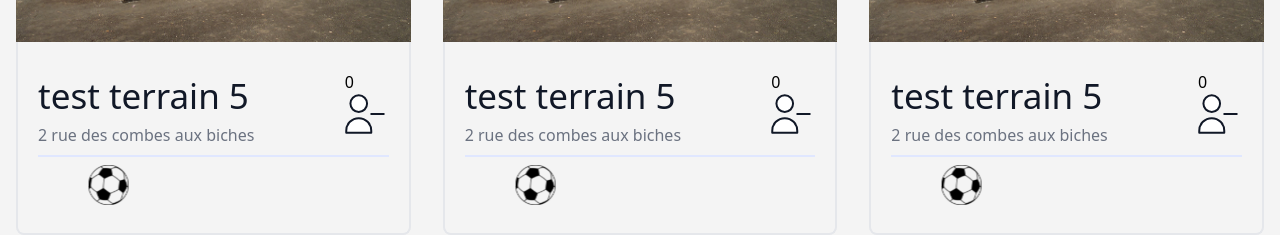
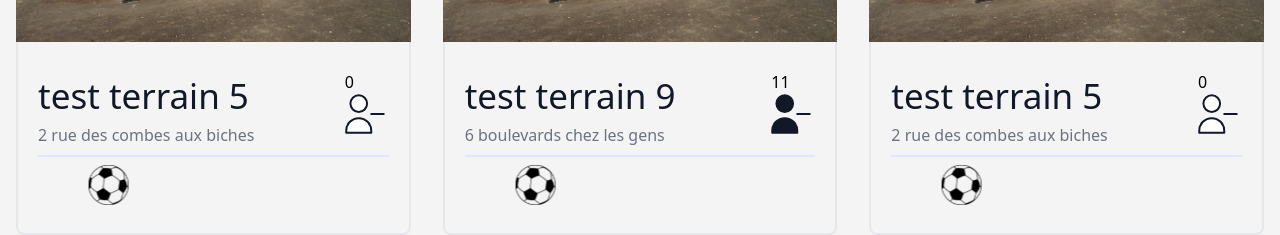
Before and after one commit to Marwin-Rdgs/GoMatch.fr, a Vue app: page /search in a window 1280 px wide. Shown: the part 1401-1636 px from the top of the page. Built offline with nearby package versions, Linux system fonts and the light colour scheme.

Commit message:
Preparation search system

```diff
--- a/src/Views/searchView.vue
+++ b/src/Views/searchView.vue
@@ -3,7 +3,9 @@
 <div class="flex justify-center my-10">
     <div class="grid grid-cols-3 relative">
         <arrowback class="w-32"/>
-        <foot/>
+        <!-- Voir avec les profs (changer de sport avec les flèches également) -->
+        <!-- <component v-bind:is="types[foot]"/> -->
+        <foot />
         <arrownext class="w-32"/>
     </div>
 </div>
@@ -41,8 +43,10 @@
 
         <cardterrains
     type='foot'
-    nom="test terrain 5"
-    adress="2 rue des combes aux biches"
+    statut
+    joueur="11"
+    nom="test terrain 9"
+    adress="6 boulevards chez les gens"
     img="/public/terrains/citystade1.jpg"/>
 
         <cardterrains
@@ -68,7 +72,16 @@ import tennis from "../components/icones/perso_tennis.vue";
 
 export default {
   name: "searchView",
-
+  data: function() {
+    return {
+      types: {
+        foot,
+        petanque,
+        basket ,
+        tennis  ,
+      }
+    }
+  },
   components: { pub, cardterrains, arrowback, arrownext, foot, petanque, basket, tennis }
 };
 </script>
```
